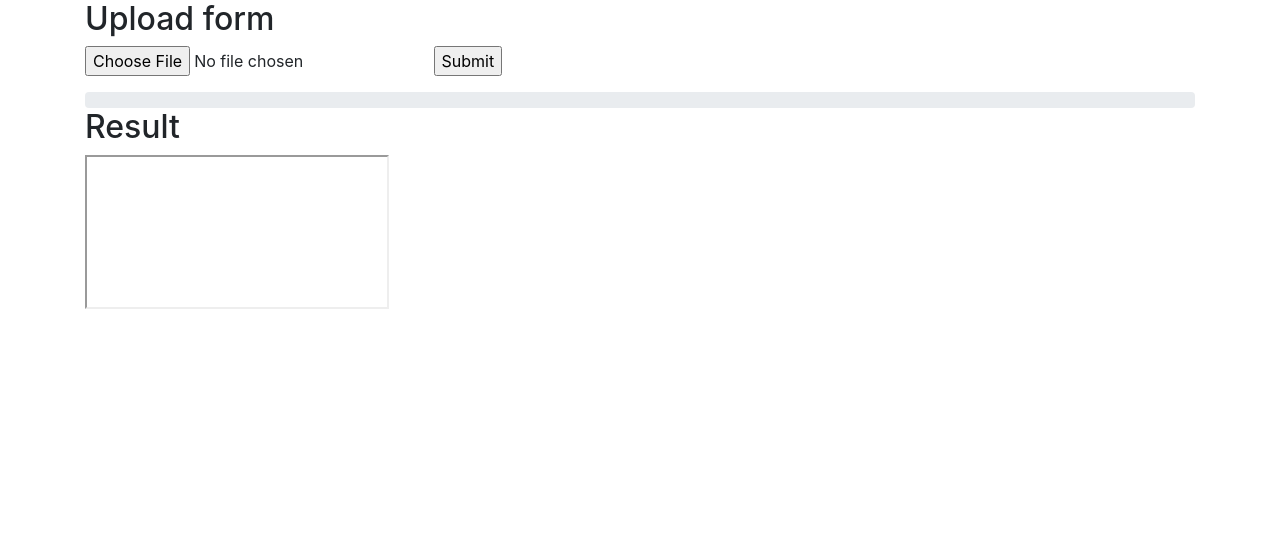
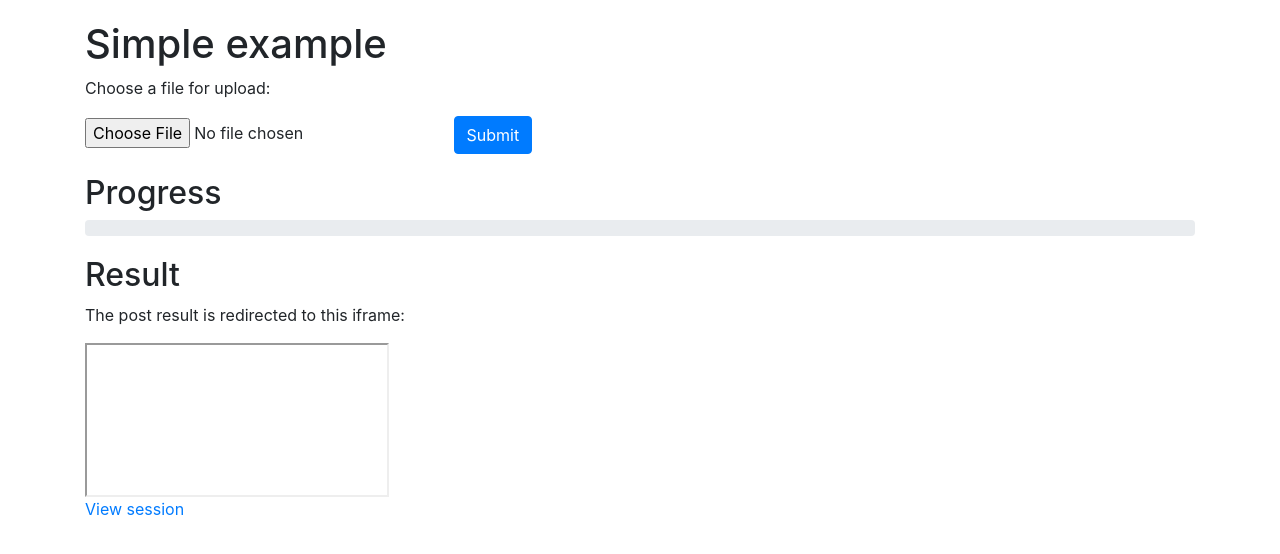
Before and after one commit to ihabunek/php-upload-progress, a PHP site: page / in a window 1280 px wide. Shown: the top 554 px of the page. Run offline with PHP 8.4, Linux system fonts and the light colour scheme; some libraries are stand-ins or nearby versions.

Commit message:
Improved simple example

```diff
--- a/simple/index.php
+++ b/simple/index.php
@@ -3,6 +3,10 @@
 <head>
 	<title>Upload progress demo</title>
 	<link rel="stylesheet" href="../lib/bootstrap.css" />
+	<style type="text/css">
+		h1, h2, h3 { margin-top: 20px; }
+		input[type="file"] { margin: 0 20px 0 0; }
+	</style>
 	<script type="text/javascript" src="../lib/jquery-1.7.1.js"></script>
 	<script type="text/javascript" src="../lib/bootstrap.js"></script>
 	<script type="text/javascript" src="script.js"></script>
@@ -10,20 +14,30 @@
 <body>
 	<div class="container">
 
-		<h2>Upload form</h2>
-		<form id="upload_form" action="upload.php" method="POST" enctype="multipart/form-data" target="result_frame">
-			<input type="hidden" name="<?php echo ini_get("session.upload_progress.name"); ?>" value="jceprogress" />
-			<input type="file" name="file" id="file" />
-			<input type="submit" />
-		</form>
+		<h1>Simple example</h1>
+
+		<!-- Upload form -->
+		<p>Choose a file for upload:</p>
+		<div class="well">
+			<form id="upload_form" action="upload.php" method="POST" enctype="multipart/form-data" target="result_frame">
+				<input type="hidden" name="<?php echo ini_get("session.upload_progress.name"); ?>" value="myProgress" />
+				<input type="file" name="file" id="file" />
+				<input type="submit" class="btn btn-primary" />
+			</form>
+		</div>
+
+		<h2>Progress</h2>
 
 		<!-- Progress bar -->
-		<div id="progress" class="progress progress-striped active">
-			<div class="bar" style="width: 0%;"></div>
+		<div id="progress" class="progress">
+			<div class="bar"></div>
 		</div>
 
 		<h2>Result</h2>
+		<p>The post result is redirected to this iframe:</p>
 		<iframe id="result_frame" name="result_frame" src="about:blank"></iframe>
+
+		<p><a href="session.php" target="_blank">View session</a></p>
 	</div>
 </body>
 </html>
--- a/simple/progress.php
+++ b/simple/progress.php
@@ -2,7 +2,7 @@
 
 session_start();
 
-$key = ini_get("session.upload_progress.prefix") . "jceprogress";
+$key = ini_get("session.upload_progress.prefix") . "myProgress";
 
 if (isset($_SESSION[$key]))
 {
--- a/simple/script.js
+++ b/simple/script.js
@@ -2,6 +2,11 @@ $(document).ready(function()
 {
 	$('#upload_form').submit(function()
 	{
+		// Clear the progress bar
+		$('#progress .bar').html('0%');
+		$('#progress .bar').width('0%');
+
+		// Start polling for progress after delay
 		setTimeout("checkProgress()", 1500);
 	});
 });
@@ -13,13 +18,13 @@ function checkProgress()
 		var percentage = data + '%';
 		console.log(percentage);
 
-		// Adjust the progress bar
+		// Update the progress bar
 		$('#progress .bar').html(percentage);
 		$('#progress .bar').width(percentage);
 
 		// If not finished, query again in 1s
 		if (data < 100) {
-			setTimeout("checkProgress()", 1000);
+			setTimeout("checkProgress()", 500);
 		}
 	});
 }
--- /dev/null
+++ b/simple/session.php
@@ -0,0 +1,4 @@
+<?php session_start(); ?>
+<pre>
+<?php print_r($_SESSION); ?>
+</pre>
--- a/simple/upload.php
+++ b/simple/upload.php
@@ -1,6 +1,7 @@
 <?php session_start(); ?>
 <pre>
 <?php
+
 $file = $_FILES['file'];
 
 if($file['error'] == UPLOAD_ERR_OK)
```
